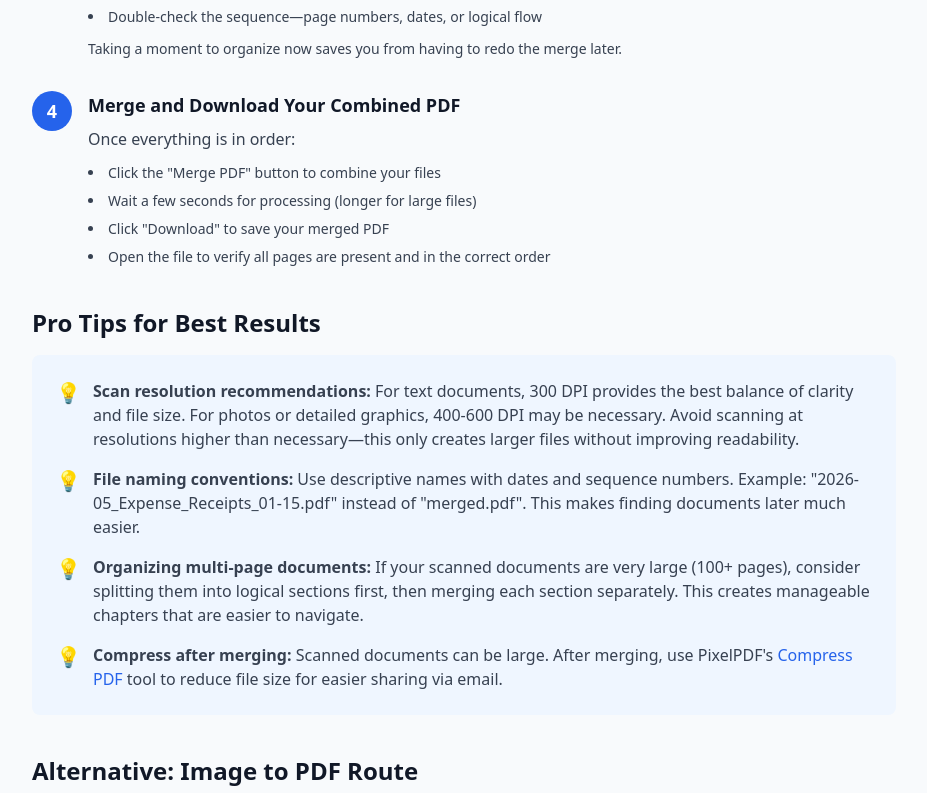
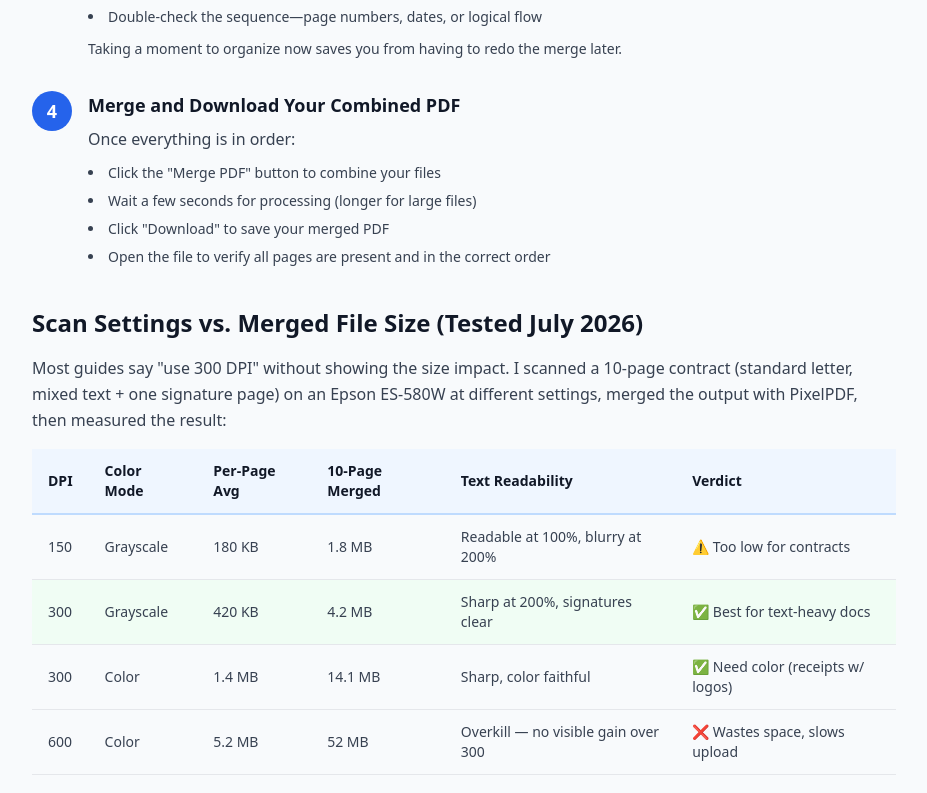
Before and after one commit to Ares24-X/pixelpdf, a Next.js app: page /blog/merge-scanned-documents in a window 1280 px wide. Shown: the part 2000-2793 px from the top of the page, without its empty margins (176-1103 px from the left). Built offline with nearby package versions, Linux system fonts and the light colour scheme.

Commit message:
seo: refresh merge-scanned-documents guide — add scan settings test data, pitfalls section, stronger internal links

```diff
--- a/src/app/blog/merge-scanned-documents/page.tsx
+++ b/src/app/blog/merge-scanned-documents/page.tsx
@@ -33,11 +33,11 @@ export default function MergeScannedDocuments() {
 
       {/* Meta */}
       <div className="flex items-center text-sm text-gray-500 mb-8">
-        <span>May 29, 2026</span>
+        <span>Updated July 23, 2026</span>
         <span className="mx-2">•</span>
-        <span>5 min read</span>
+        <span>8 min read</span>
         <span className="mx-2">•</span>
-        <span>~920 words</span>
+        <span>~1,250 words</span>
       </div>
 
       {/* Introduction */}
@@ -176,6 +176,94 @@ export default function MergeScannedDocuments() {
         </div>
       </section>
 
+      {/* Scan Settings vs Merged File Size — tested data */}
+      <section className="mb-10">
+        <h2 className="text-2xl font-bold text-gray-900 mb-4">Scan Settings vs. Merged File Size (Tested July 2026)</h2>
+        <p className="text-gray-700 leading-relaxed mb-4">
+          Most guides say "use 300 DPI" without showing the size impact. I scanned a 10-page contract (standard letter, mixed text + one signature page) on an Epson ES-580W at different settings, merged the output with PixelPDF, then measured the result:
+        </p>
+        <div className="overflow-x-auto mb-4">
+          <table className="w-full text-sm text-left border-collapse">
+            <thead>
+              <tr className="border-b-2 border-blue-200 bg-blue-50">
+                <th className="py-3 px-4 font-semibold text-gray-900">DPI</th>
+                <th className="py-3 px-4 font-semibold text-gray-900">Color Mode</th>
+                <th className="py-3 px-4 font-semibold text-gray-900">Per-Page Avg</th>
+                <th className="py-3 px-4 font-semibold text-gray-900">10-Page Merged</th>
+                <th className="py-3 px-4 font-semibold text-gray-900">Text Readability</th>
+                <th className="py-3 px-4 font-semibold text-gray-900">Verdict</th>
+              </tr>
+            </thead>
+            <tbody className="text-gray-700">
+              <tr className="border-b border-gray-200">
+                <td className="py-3 px-4">150</td>
+                <td className="py-3 px-4">Grayscale</td>
+                <td className="py-3 px-4">180 KB</td>
+                <td className="py-3 px-4">1.8 MB</td>
+                <td className="py-3 px-4">Readable at 100%, blurry at 200%</td>
+                <td className="py-3 px-4">⚠️ Too low for contracts</td>
+              </tr>
+              <tr className="border-b border-gray-200 bg-green-50">
+                <td className="py-3 px-4 font-medium">300</td>
+                <td className="py-3 px-4">Grayscale</td>
+                <td className="py-3 px-4">420 KB</td>
+                <td className="py-3 px-4">4.2 MB</td>
+                <td className="py-3 px-4">Sharp at 200%, signatures clear</td>
+                <td className="py-3 px-4">✅ Best for text-heavy docs</td>
+              </tr>
+              <tr className="border-b border-gray-200">
+                <td className="py-3 px-4">300</td>
+                <td className="py-3 px-4">Color</td>
+                <td className="py-3 px-4">1.4 MB</td>
+                <td className="py-3 px-4">14.1 MB</td>
+                <td className="py-3 px-4">Sharp, color faithful</td>
+                <td className="py-3 px-4">✅ Need color (receipts w/ logos)</td>
+              </tr>
+              <tr className="border-b border-gray-200">
+                <td className="py-3 px-4">600</td>
+                <td className="py-3 px-4">Color</td>
+                <td className="py-3 px-4">5.2 MB</td>
+                <td className="py-3 px-4">52 MB</td>
+                <td className="py-3 px-4">Overkill — no visible gain over 300</td>
+                <td className="py-3 px-4">❌ Wastes space, slows upload</td>
+              </tr>
+            </tbody>
+          </table>
+        </div>
+        <p className="text-sm text-gray-500 mb-2">
+          Takeaway: 300 DPI grayscale keeps a 10-page merge under 5 MB — small enough to email without compression. Only use color when the document has colored stamps, logos, or photo IDs that lose meaning in grayscale.
+        </p>
+        <p className="text-gray-700 leading-relaxed">
+          If your merged file exceeds your email provider's limit, run it through <Link href="/blog/compress-scanned-pdf-online" className="text-blue-600 hover:underline">our scanned-PDF compression guide</Link> — you can typically cut another 40-60% without visible quality loss on text pages.
+        </p>
+      </section>
+
+      {/* Common Pitfalls */}
+      <section className="mb-10">
+        <h2 className="text-2xl font-bold text-gray-900 mb-4">Common Pitfalls When Merging Scanned Documents</h2>
+        <p className="text-gray-700 leading-relaxed mb-4">
+          Merging scans is straightforward in theory, but these real-world issues trip people up:
+        </p>
+        <div className="space-y-4">
+          <div className="bg-red-50 border-l-4 border-red-400 p-4 rounded-r-lg">
+            <h3 className="font-semibold text-gray-900 mb-1">Mixed page orientation</h3>
+            <p className="text-gray-700 text-sm">Landscape invoices get merged sideways with portrait contracts. Fix: <Link href="/blog/how-to-rotate-pdf" className="text-blue-600 hover:underline">rotate individual pages</Link> to consistent portrait before merging, or use PixelPDF's page thumbnails to spot and rotate in-place.</p>
+          </div>
+          <div className="bg-red-50 border-l-4 border-red-400 p-4 rounded-r-lg">
+            <h3 className="font-semibold text-gray-900 mb-1">Inconsistent DPI across files</h3>
+            <p className="text-gray-700 text-sm">Mixing a 150-DPI phone scan with a 300-DPI flatbed scan creates jarring quality jumps. The merge itself works fine, but the reader notices blurry pages next to crisp ones. Best practice: rescan the low-res pages, or accept the quality difference and note it for the recipient.</p>
+          </div>
+          <div className="bg-red-50 border-l-4 border-red-400 p-4 rounded-r-lg">
+            <h3 className="font-semibold text-gray-900 mb-1">Merged file too large to email</h3>
+            <p className="text-gray-700 text-sm">Ten color scans at 300 DPI easily exceed Gmail's 25 MB limit. Two fixes: compress after merging (<Link href="/blog/compress-pdf-for-gmail" className="text-blue-600 hover:underline">Gmail guide</Link> | <Link href="/blog/compress-scanned-pdf-for-outlook" className="text-blue-600 hover:underline">Outlook guide</Link>), or <Link href="/blog/split-pdf-into-smaller-files" className="text-blue-600 hover:underline">split into logical parts</Link> and send as two attachments.</p>
+          </div>
+          <div className="bg-red-50 border-l-4 border-red-400 p-4 rounded-r-lg">
+            <h3 className="font-semibold text-gray-900 mb-1">Lost OCR text layer</h3>
+            <p className="text-gray-700 text-sm">Some scanners embed a searchable text layer (OCR). A naive merge can strip it. PixelPDF preserves existing text layers during merge — but if your scanner didn't produce one, the merged PDF will be image-only and inaccessible to screen readers. See our <Link href="/blog/check-pdf-accessibility" className="text-blue-600 hover:underline">PDF accessibility guide</Link> for how to verify.</p>
+          </div>
+        </div>
+      </section>
+
       {/* Pro Tips */}
       <section className="mb-10">
         <h2 className="text-2xl font-bold text-gray-900 mb-4">Pro Tips for Best Results</h2>
@@ -184,7 +272,7 @@ export default function MergeScannedDocuments() {
             <li className="flex gap-3">
               <span className="text-xl">💡</span>
               <div>
-                <strong>Scan resolution recommendations:</strong> For text documents, 300 DPI provides the best balance of clarity and file size. For photos or detailed graphics, 400-600 DPI may be necessary. Avoid scanning at resolutions higher than necessary—this only creates larger files without improving readability.
+                <strong>Scan resolution recommendations:</strong> For text documents, 300 DPI grayscale provides the best balance of clarity and file size (see table above). For photos or colored receipts, 300 DPI color is sufficient — 600 DPI produces no visible benefit on standard documents.
               </div>
             </li>
             <li className="flex gap-3">
@@ -196,13 +284,19 @@ export default function MergeScannedDocuments() {
             <li className="flex gap-3">
               <span className="text-xl">💡</span>
               <div>
-                <strong>Organizing multi-page documents:</strong> If your scanned documents are very large (100+ pages), consider splitting them into logical sections first, then merging each section separately. This creates manageable chapters that are easier to navigate.
+                <strong>Organizing multi-page documents:</strong> If your scanned documents exceed 100 pages, consider splitting them into logical sections first, then merging each section separately. This creates manageable chapters that are easier to navigate. Our <Link href="/blog/pdf-bookmark-add" className="text-blue-600 hover:underline">PDF bookmark guide</Link> shows how to add a table of contents afterward.
               </div>
             </li>
             <li className="flex gap-3">
               <span className="text-xl">💡</span>
               <div>
-                <strong>Compress after merging:</strong> Scanned documents can be large. After merging, use PixelPDF's <Link href="/compress-pdf" className="text-blue-600 hover:underline">Compress PDF</Link> tool to reduce file size for easier sharing via email.
+                <strong>Compress after merging:</strong> Scanned documents can be large. After merging, use PixelPDF's <Link href="/compress-pdf" className="text-blue-600 hover:underline">Compress PDF</Link> tool to reduce file size for easier sharing via email — typically 40-60% reduction with the balanced setting.
+              </div>
+            </li>
+            <li className="flex gap-3">
+              <span className="text-xl">💡</span>
+              <div>
+                <strong>Verify before sending:</strong> Open the merged PDF, scroll through every page, and check that signatures on the last pages are sharp at 150% zoom. A quick check now avoids a "please resend" reply later.
               </div>
             </li>
           </ul>
--- a/src/content/blog/posts.json
+++ b/src/content/blog/posts.json
@@ -226,8 +226,8 @@
   {
     "slug": "merge-scanned-documents",
     "title": "How to Merge Scanned Documents into One PDF (Free & Easy)",
-    "description": "Learn how to merge scanned documents into one PDF. Free step-by-step guide for combining receipts, contracts, and multi-page documents.",
-    "date": "2026-05-29",
+    "description": "Learn how to merge scanned documents into one PDF. Tested scan settings, file size data, and step-by-step guide for combining receipts, contracts, and multi-page scans.",
+    "date": "2026-07-23",
     "category": "Tutorial"
   },
   {
```
Also changed, not shown: 1 other file (tests, documents, lock files or other folders).
